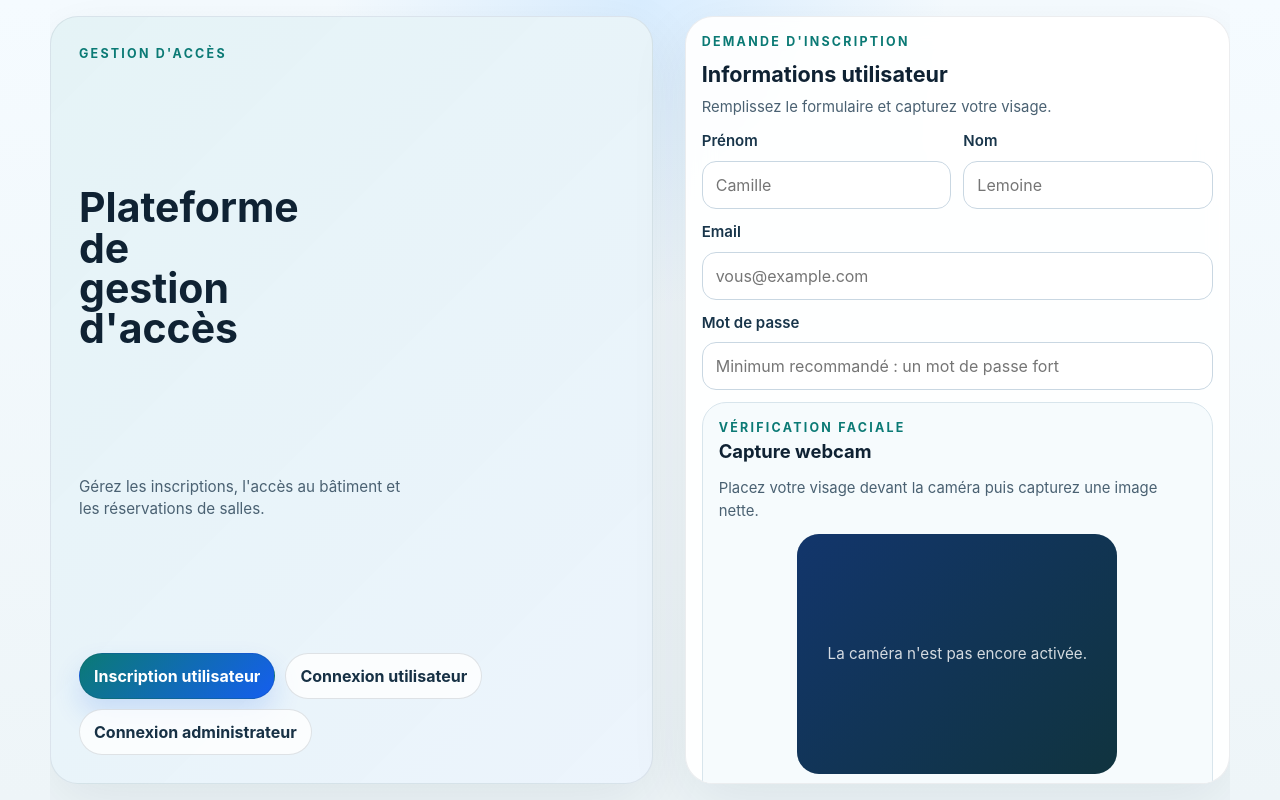
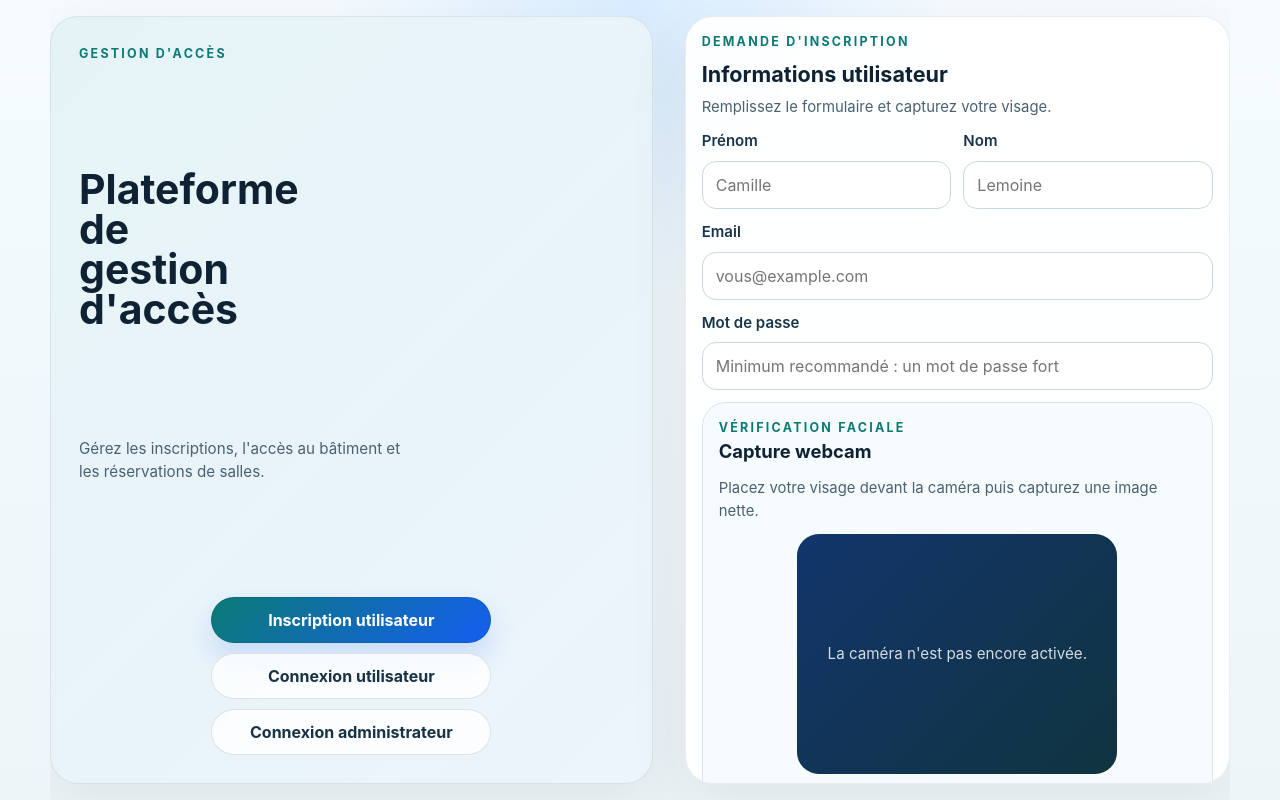
Before and after one commit to Josiane5618/MutwarekaziJosiane_Tfe_ApplicationWeb_2026, a React app in the folder frontend/: page / in a window 1280 px wide. Built offline with nearby package versions, Linux system fonts and the light colour scheme; no server answers; the HTML template or start-up script is replaced by a standard one.

Commit message:
centre les boutons de la vue d'accueil

```diff
--- a/frontend/src/App.css
+++ b/frontend/src/App.css
@@ -76,12 +76,14 @@
 
 .hero-tabs {
   display: flex;
-  flex-wrap: wrap;
+  flex-direction: column;
+  align-items: center;
   gap: 10px;
   margin-top: 18px;
 }
 
 .hero-tab {
+  width: min(100%, 280px);
   border: 1px solid rgba(17, 36, 51, 0.12);
   background: rgba(255, 255, 255, 0.78);
   color: #173145;
```
